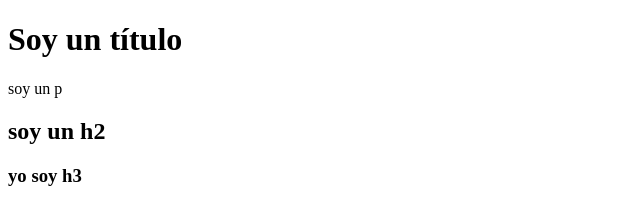
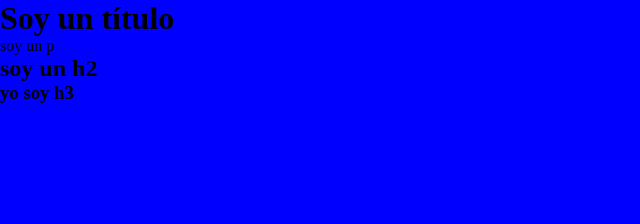
Before and after one commit to juangduque/pruebaGit, a plain HTML site: page index.html in a window 1280 px wide. Shown: the whole page, without its empty margins (0-640 px from the left). Drawn offline with Linux system fonts and the light colour scheme.

Commit message:
add background color

```diff
--- /dev/null
+++ b/index.css
@@ -0,0 +1,8 @@
+*{
+    padding: 0;
+    margin: 0;
+}
+
+body{
+    background-color: blue;
+}
--- a/index.html
+++ b/index.html
@@ -4,6 +4,7 @@
   <meta charset="UTF-8">
   <meta http-equiv="X-UA-Compatible" content="IE=edge">
   <meta name="viewport" content="width=device-width, initial-scale=1.0">
+  <link rel="stylesheet" href="/index.css">
   <title>Document</title>
 </head>
 <body>
```
